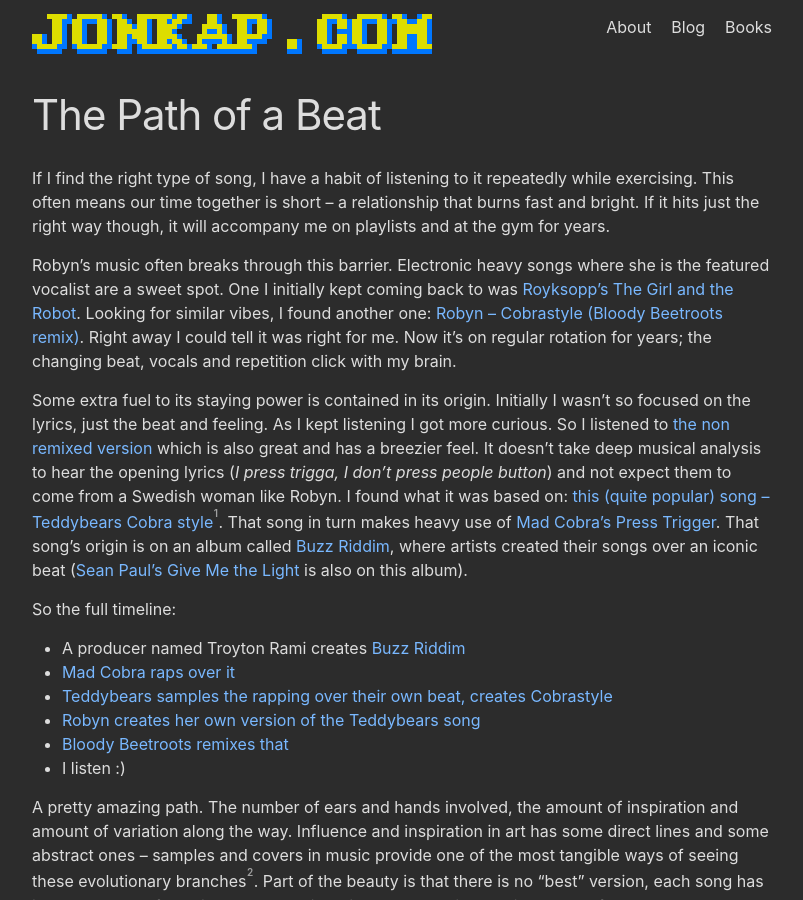
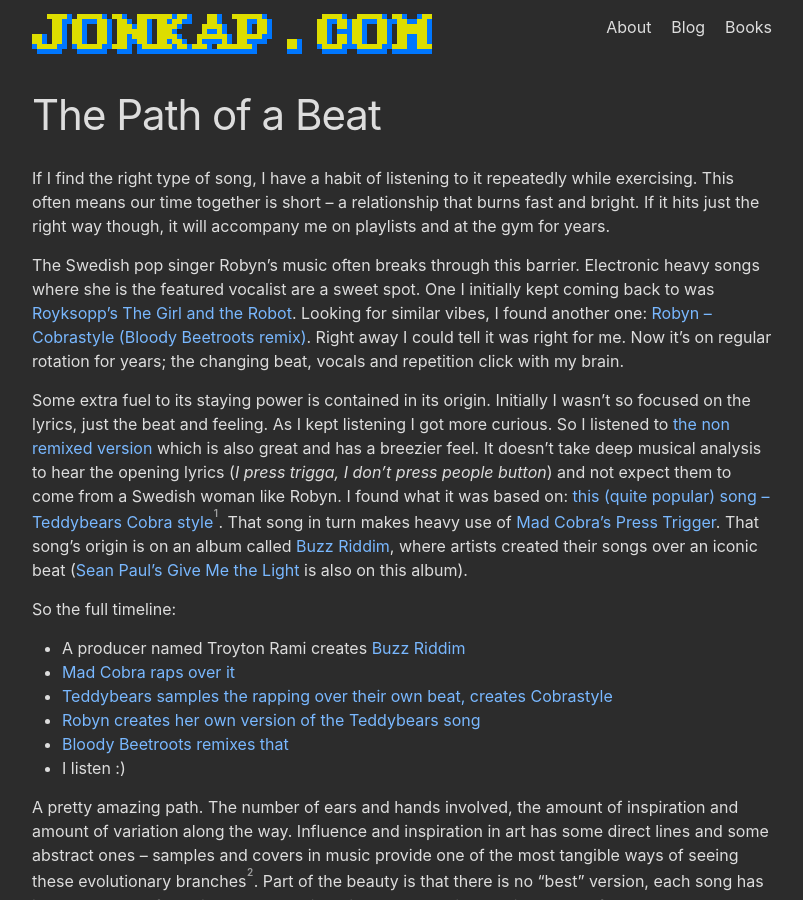
Before and after one commit to jonny5/jonkap, a Jekyll site: the page built from _posts/2026-01-04-the-path-of-a-beat.md, in a window 1280 px wide and 900 px high. Shown: the whole window, without its empty margins (238-1041 px from the left). Built offline with Jekyll 4.4.1, drawn with Linux system fonts in a browser that asks for light colours; some web fonts are replaced.

Commit message:
Mom feedback

```diff
--- a/_posts/2026-01-04-the-path-of-a-beat.md
+++ b/_posts/2026-01-04-the-path-of-a-beat.md
@@ -10,7 +10,7 @@
 
 If I find the right type of song, I have a habit of listening to it repeatedly while exercising. This often means our time together is short – a relationship that burns fast and bright. If it hits just the right way though, it will accompany me on playlists and at the gym for years.
 
-Robyn's music often breaks through this barrier.  Electronic heavy songs where she is the featured vocalist are a sweet spot. One I initially kept coming back to was [Royksopp's The Girl and the Robot](https://www.youtube.com/watch?v=sPqnxFgCrhg). Looking for similar vibes, I found another one: [Robyn – Cobrastyle (Bloody Beetroots remix)](https://www.youtube.com/watch?v=GyeypSlBr4c). Right away I could tell it was right for me. Now it's on regular rotation for years; the changing beat, vocals and repetition click with my brain.
+The Swedish pop singer Robyn's music often breaks through this barrier.  Electronic heavy songs where she is the featured vocalist are a sweet spot. One I initially kept coming back to was [Royksopp's The Girl and the Robot](https://www.youtube.com/watch?v=sPqnxFgCrhg). Looking for similar vibes, I found another one: [Robyn – Cobrastyle (Bloody Beetroots remix)](https://www.youtube.com/watch?v=GyeypSlBr4c). Right away I could tell it was right for me. Now it's on regular rotation for years; the changing beat, vocals and repetition click with my brain.
 
 Some extra fuel to its staying power is contained in its origin. Initially I wasn't so focused on the lyrics, just the beat and feeling. As I kept listening I got more curious. So I listened to [the non remixed version](https://www.youtube.com/watch?v=1zVECruSI3k) which is also great and has a breezier feel. It doesn't take deep musical analysis to hear the opening lyrics  (*I press trigga, I don't press people button*) and not expect them to come from a Swedish woman like Robyn. I found what it was based on: [this (quite popular) song – Teddybears Cobra  style](https://www.youtube.com/watch?v=s5SA6L722kI)[^1]. That song in turn makes heavy use of [Mad Cobra's Press Trigger](https://www.youtube.com/watch?v=awIY7IgGDg0). That song's origin is on an album called [Buzz Riddim](https://www.youtube.com/watch?v=u2Xg7E5c08Q), where artists created their songs over an iconic beat ([Sean Paul's Give Me the Light](https://www.youtube.com/watch?v=8MmW_GOFS8I) is also on this album).
 
```
